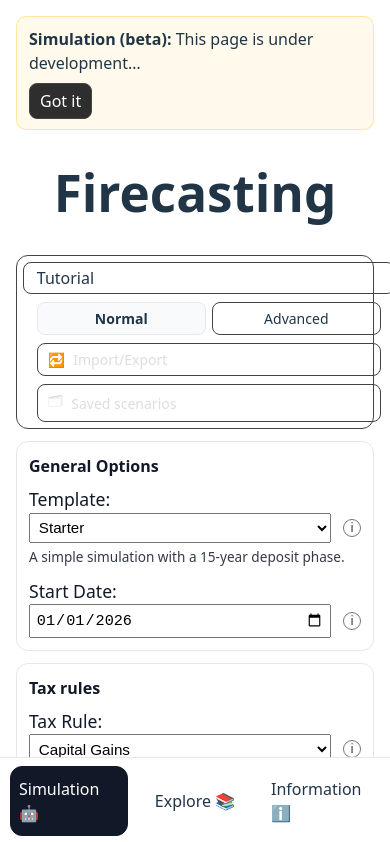
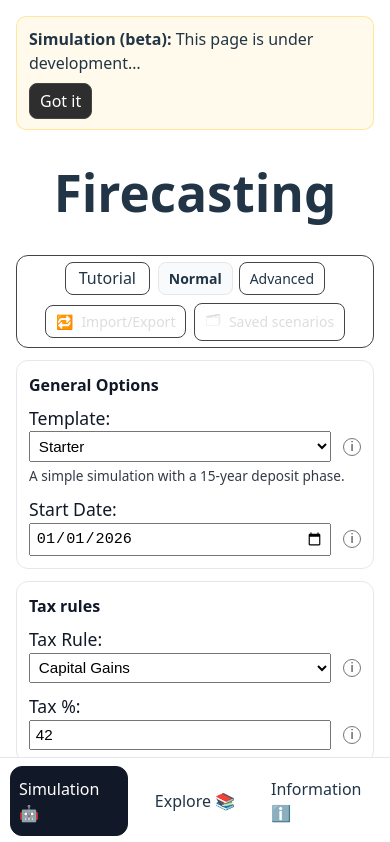
Before and after one commit to Gorm2303/firecasting-frontend, a React (Vite) app in the folder vite-react-frontend/: page /simulation in a window 390 px wide. Shown: the top 842 px of the page. Built offline with nearby package versions, Linux system fonts and the light colour scheme.

Commit message:
Tweak mobile breakpoint + return inputs

```diff
--- a/vite-react-frontend/src/components/normalMode/NormalInputForm.tsx
+++ b/vite-react-frontend/src/components/normalMode/NormalInputForm.tsx
@@ -1318,6 +1318,7 @@ ref
               </div>
             </label>
 
+            {returnType != 'simpleReturn' && (
               <label className="fc-field-row" style={{ marginBottom: 10 }}>
                 <span className="fc-field-label">RNG seed (optional)</span>
                 <div className="fc-field-control">
@@ -1330,10 +1331,11 @@ ref
                   </InfoTooltip>
                 </div>
               </label>
+            )}
 
             {returnType === 'simpleReturn' && (
               <label className="fc-field-row" style={{ marginBottom: 10 }}>
-                <span className="fc-field-label">Average % / year</span>
+                <span className="fc-field-label">Return % / year</span>
                 <div className="fc-field-control">
                   <input type="number" step="0.01" value={simpleAveragePercentage} onChange={(e) => setSimpleAveragePercentage(e.target.value)} style={inputStyle} />
                 </div>
--- a/vite-react-frontend/src/index.css
+++ b/vite-react-frontend/src/index.css
@@ -8,12 +8,12 @@
   background-color: #242424;
 
   /* Firecasting UI tokens (used by inline-styled components) */
-  --fc-card-bg: #0f0f0f;
-  --fc-card-border: #2a2a2a;
+  --fc-card-bg: #2a2a2a;
+  --fc-card-border: #aaaaaa33;
   --fc-card-text: rgba(255, 255, 255, 0.92);
   --fc-card-muted: rgba(255, 255, 255, 0.78);
-  --fc-subtle-bg: #141414;
-  --fc-subtle-border: #2a2a2a;
+  --fc-subtle-bg: #2e2e2e;
+  --fc-subtle-border: #2e2e2e;
 
   font-synthesis: none;
   text-rendering: optimizeLegibility;
@@ -148,7 +148,7 @@ button:focus-visible {
   box-sizing: border-box;
 }
 
-@media (max-width: 420px) {
+@media (max-width: 375px) {
   .fc-sim-tools {
     flex-direction: column;
     align-items: stretch;
@@ -172,7 +172,7 @@ button:focus-visible {
 .fc-field-row {
   display: grid;
   grid-template-columns: minmax(130px, 0.9fr) minmax(0, 1.4fr) auto;
-  column-gap: 10px;
+  column-gap: 5px;
   row-gap: 6px;
   align-items: center;
 }
@@ -191,7 +191,7 @@ button:focus-visible {
   justify-content: flex-end;
 }
 
-@media (max-width: 420px) {
+@media (max-width: 375px) {
   .fc-field-row {
     grid-template-columns: 1fr auto;
     grid-template-areas:
```
Lines whose indentation alone changed are shown as unchanged.
